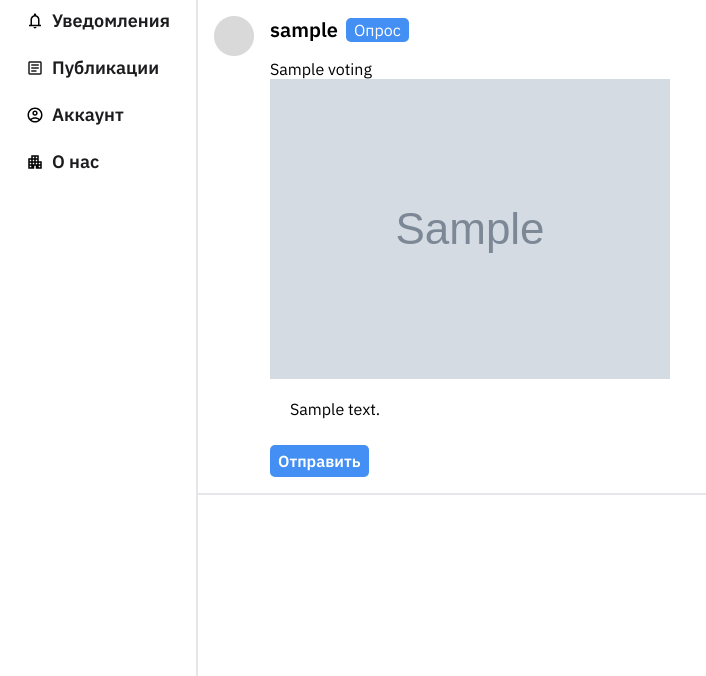
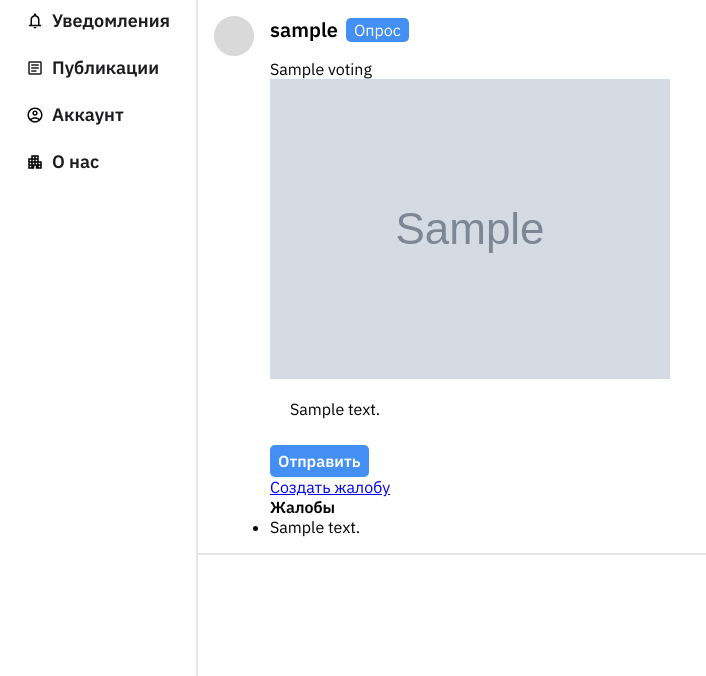
Before and after one commit to IvanchikIvan/Voting-Site, a Django app: page /1/ in a window 1280 px wide. Shown: the part 124-800 px from the top of the page, without its empty margins (0-706 px from the left). Run offline with Django 5.2, Linux system fonts and the light colour scheme; a user stored in the database is signed in; tables that the repository leaves empty hold one stand-in row (values such as "Sample post"); grey boxes marked "Sample" are stand-in pictures.

Commit message:
Added ability to create claims

```diff
--- a/voting_app/templates/voting.html
+++ b/voting_app/templates/voting.html
@@ -225,6 +225,17 @@
                   </div>
                 </div>
                 {% endif %}
+                <a href="{% url 'create_claim' voting_id=voting.id %}">Создать жалобу</a>
+                        <div class="container mt-4">
+                          <h1>Жалобы</h1>
+                          <ul class="list-group">
+                              {% for claim in claims %}
+                                  <li class="list-group-item">
+                                      {{ claim.body }}
+                                  </li>
+                              {% endfor %}
+                          </ul>
+                      </div>
             </div>
           </div>
         </div>
```
Also changed, not shown: voting_app/migrations/0002_voting_image.py (added), voting_app/migrations/0003_claim.py (added), voting_app/migrations/0004_voting_voting_type.py (added).
